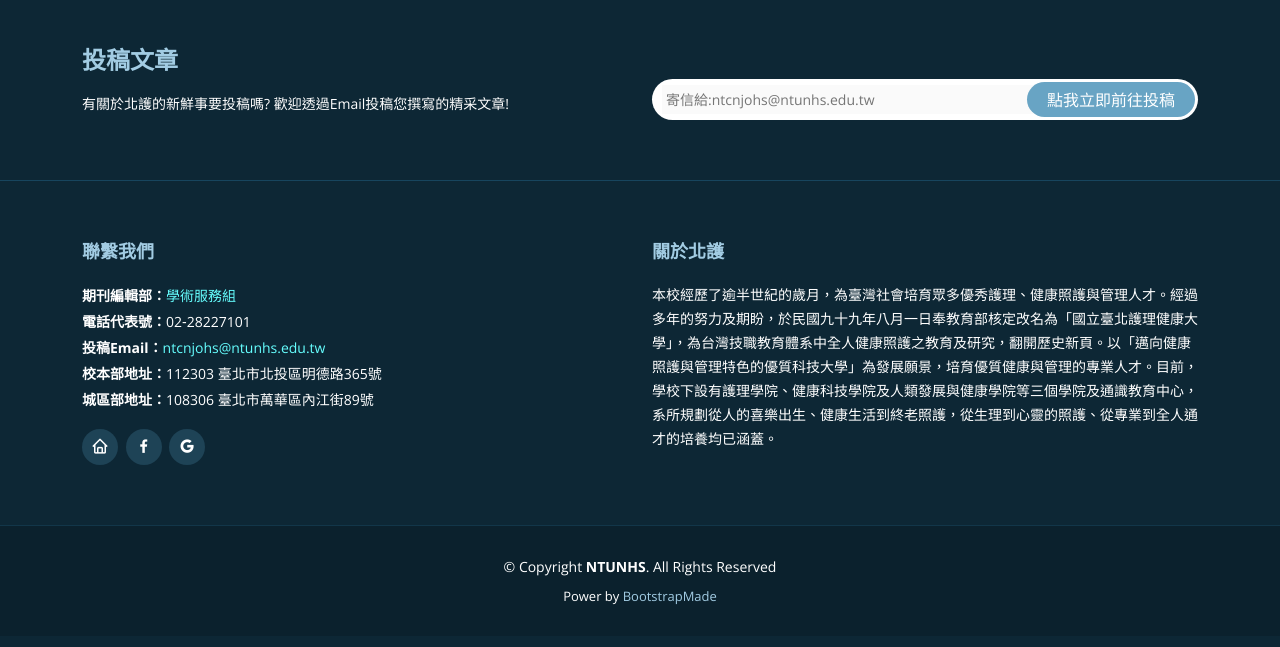
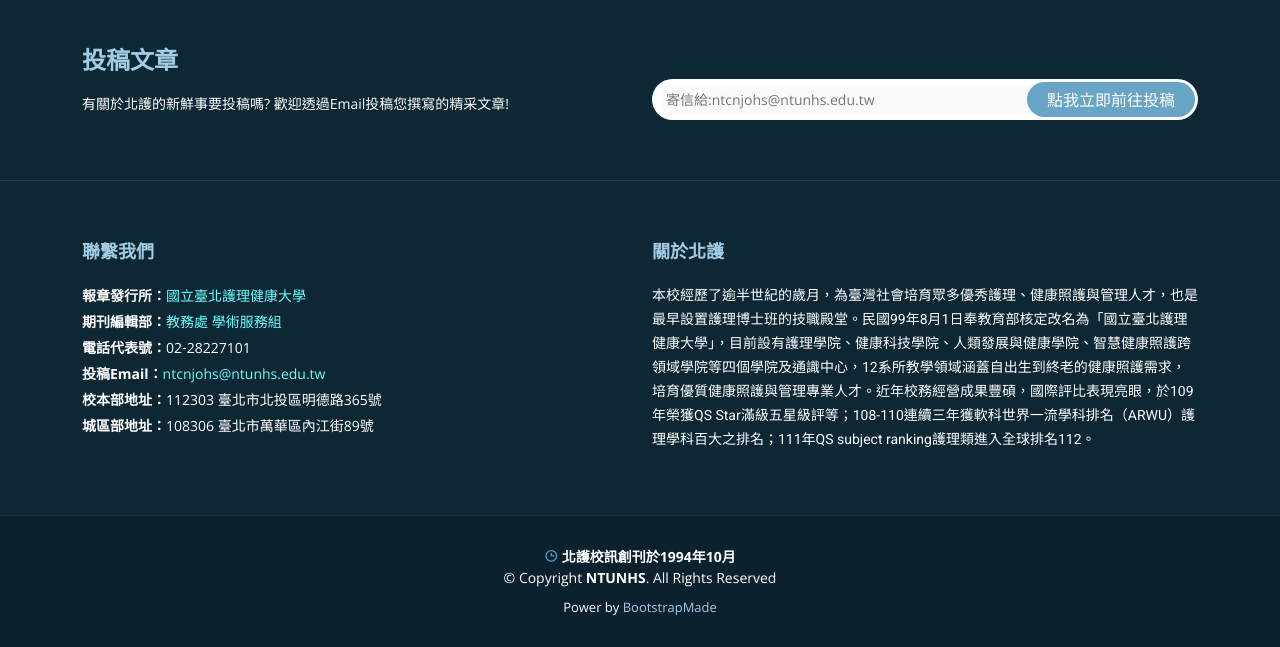
Before and after one commit to luckypig3400/Ntunhs_RWD_Periodical_e-News_System, a PHP site: page /eNewsBackend/views/categoriesSummary.php in a window 1280 px wide. Shown: the part 492-1139 px from the top of the page. Before the commit the page ends 1097 px from the top, so only its background shows below. Run offline with PHP 8.4, Linux system fonts and the light colour scheme; data comes from the database, SQL or seed files in the repository; data that the repository does not hold is empty; some libraries are stand-ins or nearby versions.

Commit message:
update: footer info & links

```diff
--- a/views/partials/footer.php
+++ b/views/partials/footer.php
@@ -28,22 +28,18 @@
                 <div class="col-lg-6 col-md-6 footer-contact">
                     <h4>聯繫我們</h4>
                     <p>
-                        <strong>期刊編輯部：</strong><a href="https://academic.ntunhs.edu.tw/files/11-1001-103.php" target="_blank" style="color: #6FF;">學術服務組</a><br>
+                        <strong>報章發行所：</strong><a href="https://www.ntunhs.edu.tw/bin/home.php" target="_blank" style="color: #6FF;">國立臺北護理健康大學</a><br>
+                        <strong>期刊編輯部：</strong><a href="https://service-acad.ntunhs.edu.tw/?Lang=zh-tw" target="_blank" style="color: #6FF;">教務處 學術服務組</a><br>
                         <strong>電話代表號：</strong>02‐28227101<br>
                         <strong>投稿Email：</strong><a href="mailto:ntcnjohs@ntunhs.edu.tw" style="color: #6FF;">ntcnjohs@ntunhs.edu.tw</a><br>
                         <strong>校本部地址：</strong>112303 臺北市北投區明德路365號<br>
                         <strong>城區部地址：</strong>108306 臺北市萬華區內江街89號<br>
                     </p>
-                    <div class="social-links mt-3">
-                        <a href="https://www.ntunhs.edu.tw" class="twitter" target="_blank"><i class="bx bx-home"></i></a>
-                        <a href="https://www.facebook.com/pages/國立臺北護理健康大學/146622128699569" class="facebook" target="_blank"><i class="bx bxl-facebook"></i></a>
-                        <a href="https://www.google.com/search?q=國立台北護理健康大學&oq=國北護" class="google" target="_blank"><i class="bx bxl-google"></i></a>
-                    </div>
                 </div>
 
                 <div class="col-lg-6 col-md-6 footer-info">
                     <h3>關於北護</h3>
-                    <p>本校經歷了逾半世紀的歲月，為臺灣社會培育眾多優秀護理、健康照護與管理人才。經過多年的努力及期盼，於民國九十九年八月一日奉教育部核定改名為「國立臺北護理健康大學」，為台灣技職教育體系中全人健康照護之教育及研究，翻開歷史新頁。以「邁向健康照護與管理特色的優質科技大學」為發展願景，培育優質健康與管理的專業人才。目前，學校下設有護理學院、健康科技學院及人類發展與健康學院等三個學院及通識教育中心，系所規劃從人的喜樂出生、健康生活到終老照護，從生理到心靈的照護、從專業到全人通才的培養均已涵蓋。
+                    <p>本校經歷了逾半世紀的歲月，為臺灣社會培育眾多優秀護理、健康照護與管理人才，也是最早設置護理博士班的技職殿堂。民國99年8月1日奉教育部核定改名為「國立臺北護理健康大學」，目前設有護理學院、健康科技學院、人類發展與健康學院、智慧健康照護跨領域學院等四個學院及通識中心，12系所教學領域涵蓋自出生到終老的健康照護需求，培育優質健康照護與管理專業人才。近年校務經營成果豐碩，國際評比表現亮眼，於109年榮獲QS Star滿級五星級評等；108-110連續三年獲軟科世界一流學科排名（ARWU）護理學科百大之排名；111年QS subject ranking護理類進入全球排名112。
                     </p>
                 </div>
 
@@ -53,6 +49,8 @@
 
     <div class="container">
         <div class="copyright">
+            <a href="http://140.131.87.222/periodical/html/" class="twitter" target="_blank"><i class="bx bx-time"></i></a>
+            <strong>北護校訊創刊於1994年10月</strong><br>
             &copy; Copyright <strong><span>NTUNHS</span></strong>. All Rights Reserved
         </div>
         <div class="credits">
```
Also changed, not shown: README.md.
